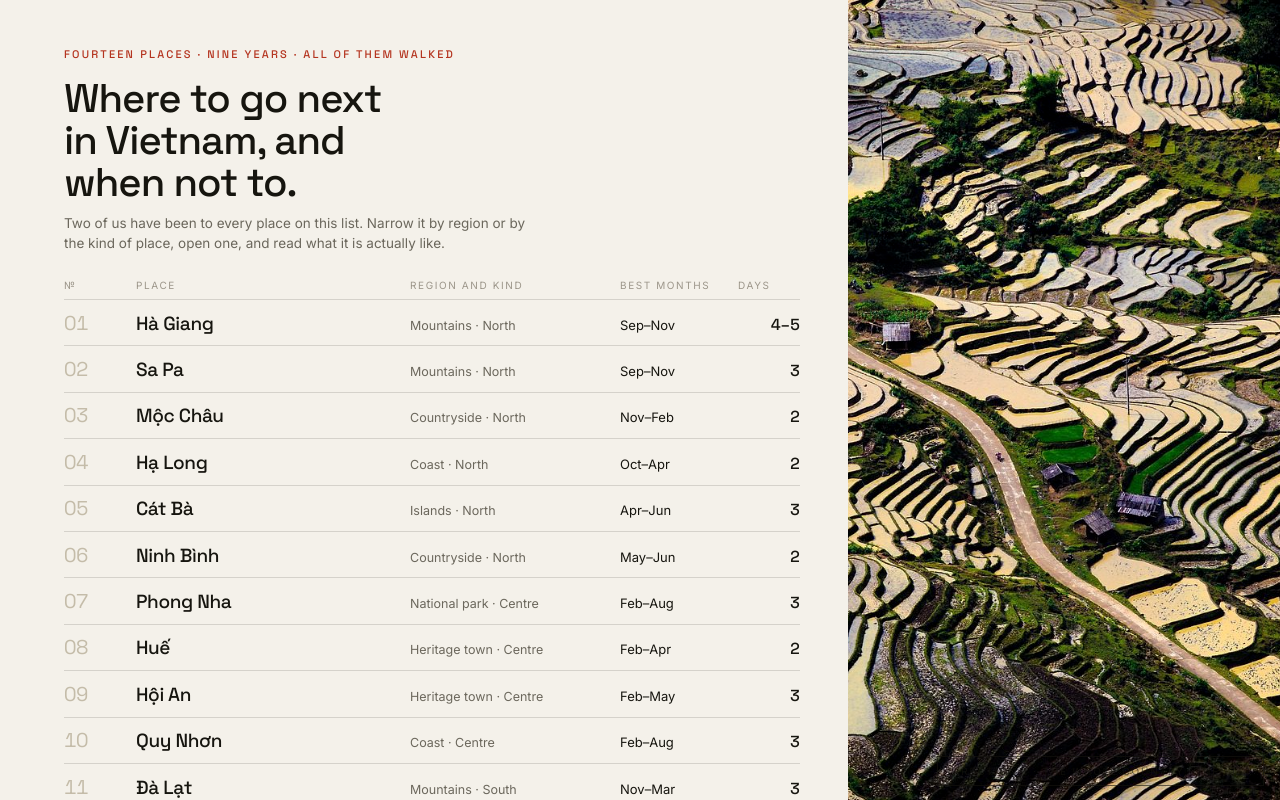
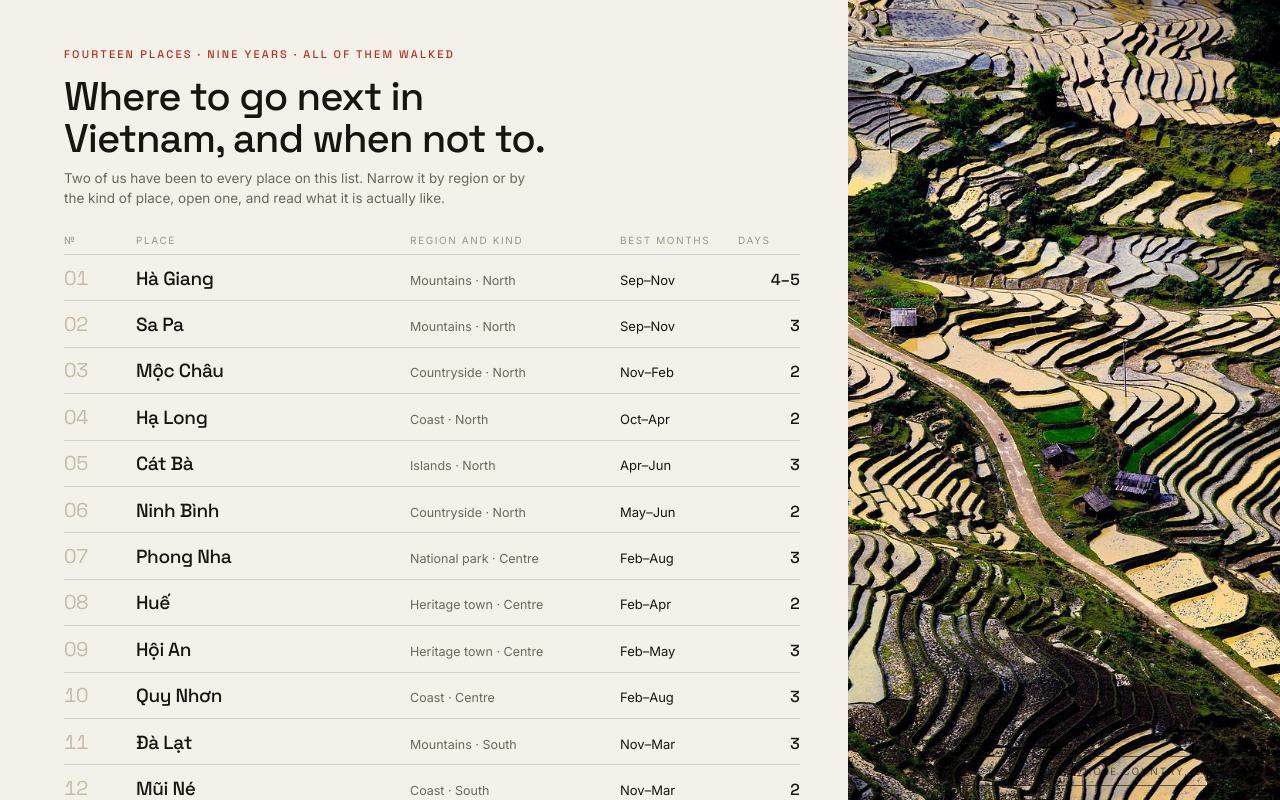
Before and after one commit to ThanhNV121097/project-3f77af57, a React (Vite) app in the folder code/frontend/: page /directions-1 in a window 1280 px wide. Shown: the top 800 px of the page. Built offline with nearby package versions, Linux system fonts and the light colour scheme.

Commit message:
Direction 1: headline to two lines

```diff
--- a/code/frontend/src/pages/directions.css
+++ b/code/frontend/src/pages/directions.css
@@ -45,7 +45,7 @@
 .d1__h1 {
   font-family: "Space Grotesk", sans-serif;
   font-weight: 500; font-size: 40px; line-height: 1.05; letter-spacing: -0.025em;
-  margin: 14px 0 9px; max-width: 18ch;
+  margin: 12px 0 8px; max-width: 24ch;
 }
 .d1__sub { font-size: 13.5px; line-height: 1.5; color: #6B675C; max-width: 56ch; }
 .d1__head {
```
